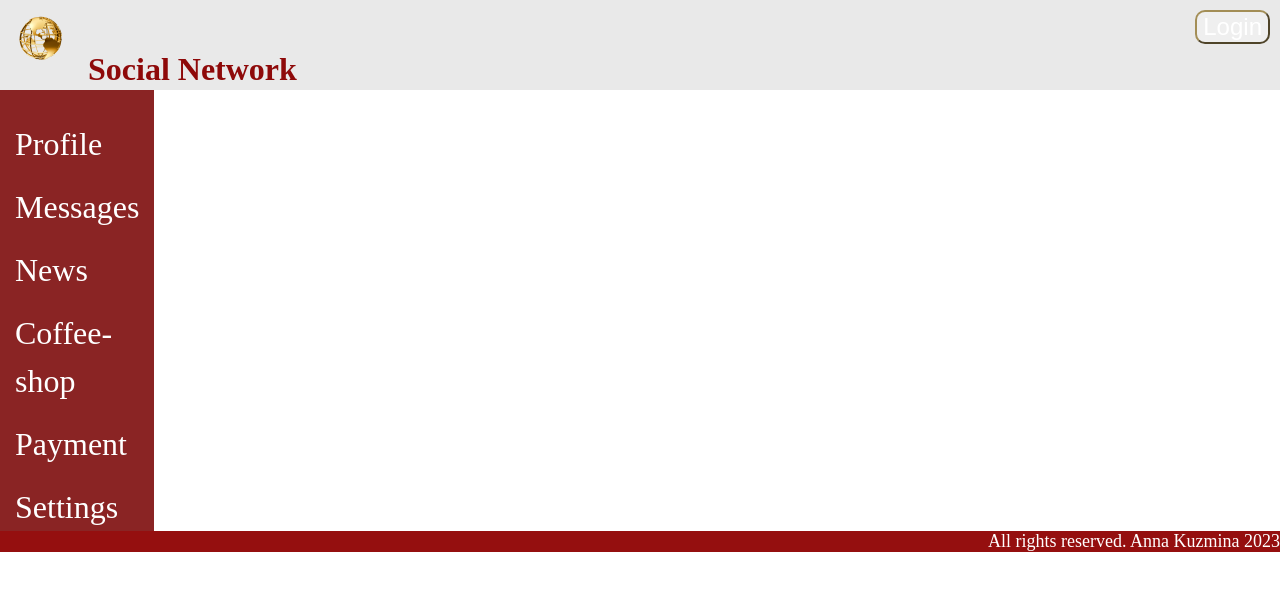
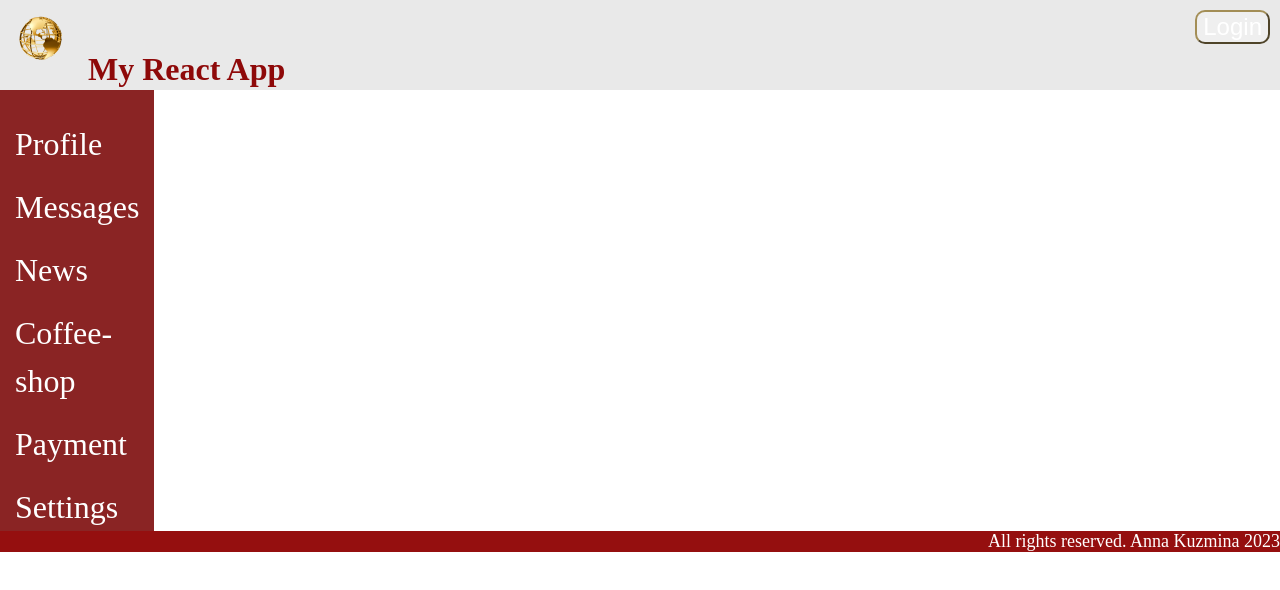
Before and after one commit to AnnnaSergeeevna/myreact, a React (Create React App) app: page / in a window 1280 px wide. Shown: the top 590 px of the page. Built offline with nearby package versions, Linux system fonts and the light colour scheme; no server answers.

Commit message:
change header

```diff
--- a/src/Components/Header/Header.jsx
+++ b/src/Components/Header/Header.jsx
@@ -5,10 +5,10 @@ import classes from './Header.module.css';
 const Header = (props) => {
     return (
         <div className={classes.head}>
-            <div><img src='../headerLogo.png' /> Social Network </div>
+            <div><img src='../headerLogo.png' /> My React App </div>
             <div>
                 <button className={classes.login}>{props.isAuth ? props.login
-                        : <NavLink to={'/login'}>Login</NavLink>}
+                    : <NavLink to={'/login'}>Login</NavLink>}
                 </button>
             </div>
         </div>
```
Also changed, not shown: src/Components/Header/Header.module.css (+7 -6 lines).
